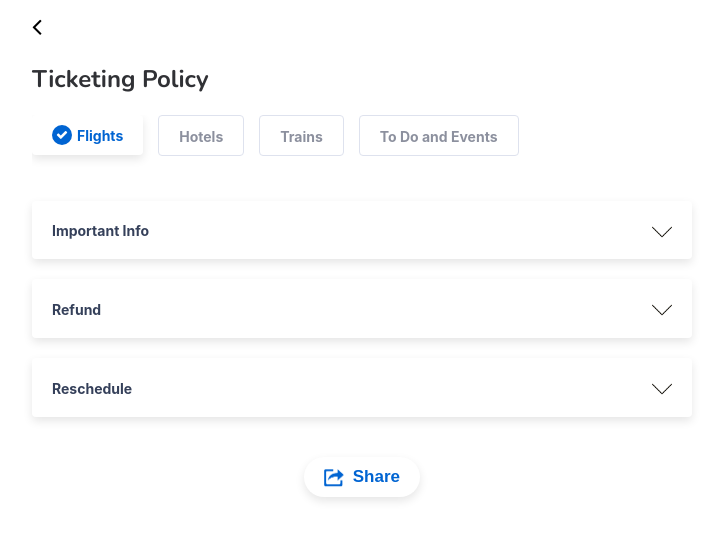
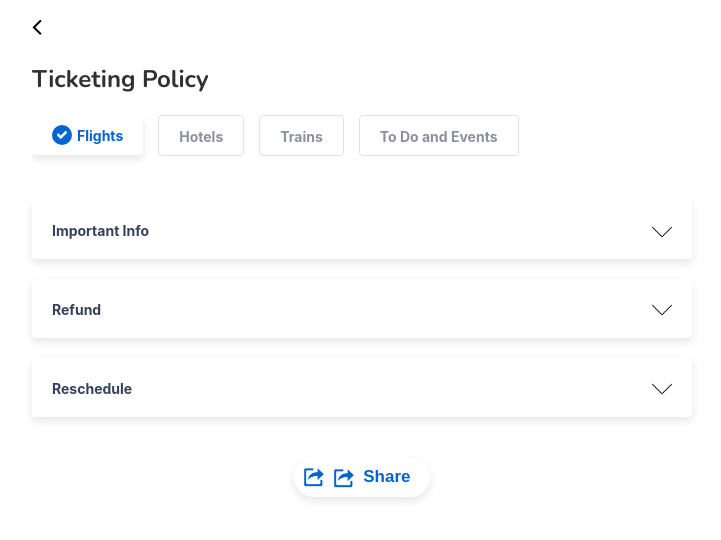
Before and after one commit to febriansyah/tiket_covid19, a React (Create React App) app: page /TicketingPolicyFlights in a window 1280 px wide. Shown: the top 540 px of the page, without its empty margins (278-999 px from the left). Built offline with nearby package versions, Linux system fonts and the light colour scheme; no server answers; what @amcharts/amcharts4 would draw is missing.

Commit message:
revisi malam malam enak

```diff
--- a/package.json
+++ b/package.json
@@ -13,9 +13,12 @@
     "lodash.debounce": "^4.0.8",
     "moment": "^2.27.0",
     "react": "^16.13.1",
+    "react-copy-to-clipboard": "^5.0.2",
     "react-dom": "^16.13.1",
     "react-router-dom": "^5.2.0",
     "react-scripts": "3.4.1",
+    "react-share-button": "0.0.4",
+    "react-web-share-button": "^1.0.1",
     "superagent": "^5.3.1"
   },
   "scripts": {
--- a/public/assets/css/style.css
+++ b/public/assets/css/style.css
@@ -412,13 +412,17 @@ h3.mediumFont{
 	margin-top: 10px;
 	font-weight: 700;
 }
-.share_bt{
+.share_bt,.share-btn.web-share{
 	display: inline-block;
 	border-radius: 100px;
-	padding: 10px 20px;
-	background: #fff;
+	padding: 10px 20px 10px 40px;
+	background: url(../images/icon_share.png) no-repeat 10px center #fff;
+	background-size: 20px;
 	box-shadow: 0px 4px 10px rgba(0, 0, 0, 0.1);
 	border:none;
+	color: #0064d2;
+	font-size: 17px;
+	font-weight: 700;
 }
 .button_bottom{
 	display: block;
--- a/src/pages/Home.js
+++ b/src/pages/Home.js
@@ -363,7 +363,7 @@ class Home extends React.Component {
 						<div className="rows">
 						  <div className="search_row">
 						    <input type="text" id="searchTrigger" className="search_input"   name="" placeholder="Going anywhere ?" />
-						    <div className="overlay_trigger trigger_slider_search"data-slider="popup_search"></div>
+						    <div className="overlay_trigger trigger_slider_search" data-slider="popup_search"></div>
 						  </div>
 						</div>{/* end.rows */}
 						<div className="rows">
--- a/src/pages/SearchResult.js
+++ b/src/pages/SearchResult.js
@@ -112,7 +112,7 @@ class SearchResult extends React.Component{
 			      <div className="rows">
 			        <div className="block_shadow">
 			          <h3>{dataItem && dataItem.countryName ? dataItem.countryName : countryName}</h3>
-						<div className="block_info_notif hide">
+						<div className={`block_info block_info_notif trigger_slider_search ${color !== 'red' && 'hide'}`} data-slider="popup_email">
 							<span>Notify when then prohibition is lifted</span>
 						</div>
 			        </div>
--- a/src/pages/StickyShare.js
+++ b/src/pages/StickyShare.js
@@ -1,12 +1,19 @@
 import React from 'react';
+import ShareButton from 'react-web-share-button';
 
 class StickyShare extends React.Component{
 	render(){
+
+		const url = window.location.href
 		return(
 			<div>
 			<div className="fixed_button_rows">
+
 		    	<div className="button_bottom">
-		    		<button type="button" className="share_bt"><img className="icon_bt" src="assets/images/icon_share.png" alt='share' /> <span>Share</span></button>
+		    	<ShareButton buttonText="Share" title="My Great Page" text="A really great page" url={url} >
+		    		<img className="icon_bt" src="assets/images/icon_share.png" alt='share' /> <span>Share</span>
+		    		</ShareButton>
+
 		    	</div>
 		    </div>{/* end.fixed_button_rows */}
 		    </div>
```
Also changed, not shown: 1 other file (tests, documents, lock files or other folders).
